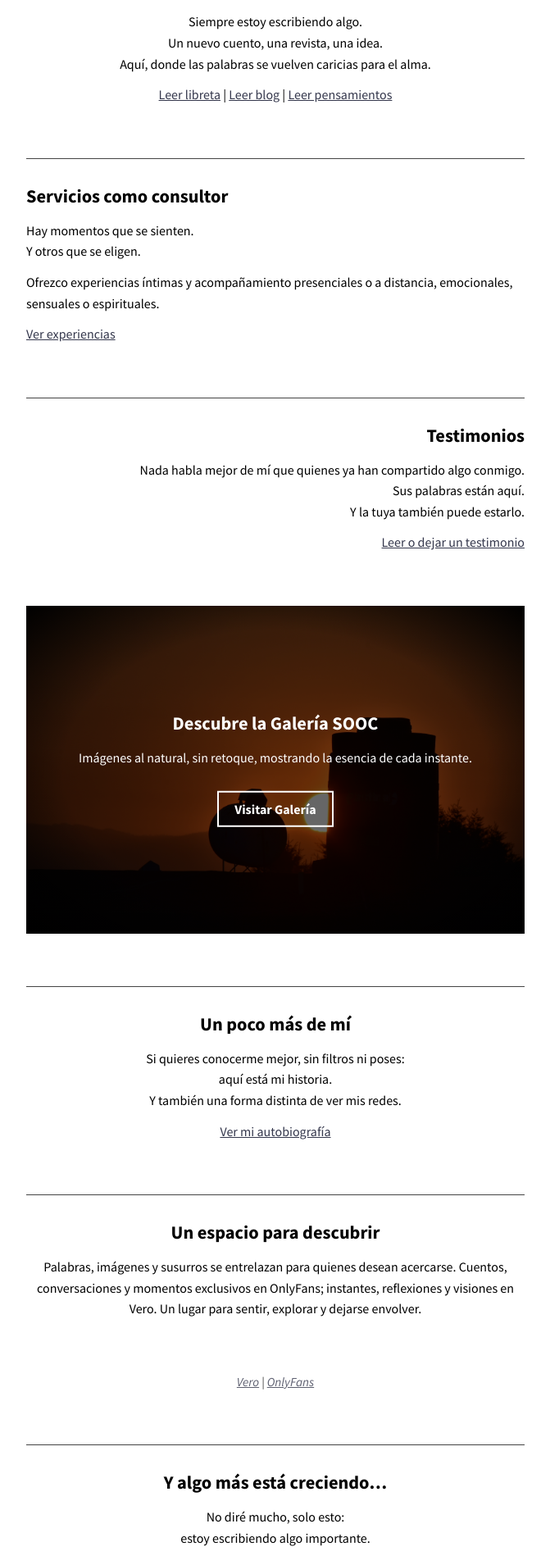
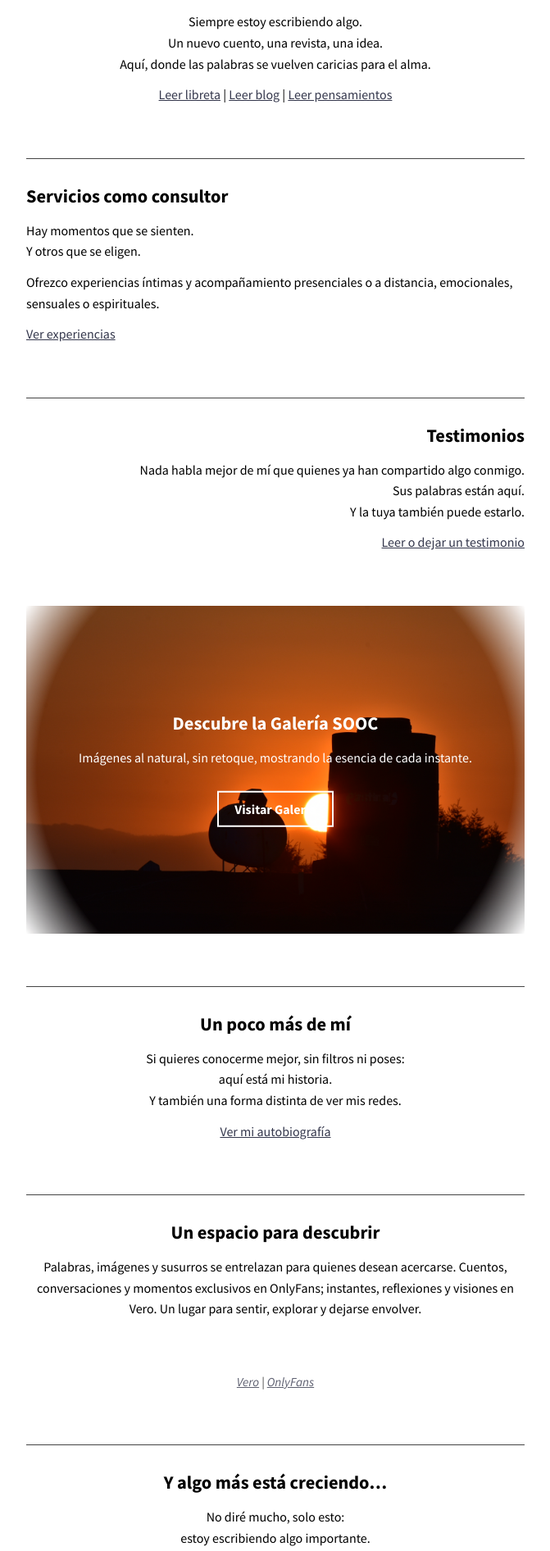
Before and after one commit to KajiiNarumi/iasuarezv, a Jekyll site: the page built from index.html, in a window 1280 px wide. Shown: the part 923-2815 px from the top of the page at 82% size, without its empty margins (304-975 px from the left). Built offline with Jekyll 4.4.1, drawn with Linux system fonts in a browser that asks for light colours; nearby versions of some CDN libraries; the list of posts is cut into pages by our own code.

Commit message:
Update index.html

```diff
--- a/index.html
+++ b/index.html
@@ -197,23 +195,24 @@ document.addEventListener("DOMContentLoaded", function() {
   height: 100%;
   background-size: cover;
   background-position: center;
-  filter: brightness(0.4); /* oscurece para que el texto resalte */
   transition: background-image 0.5s ease-in-out;
   z-index: 1;
   border-radius: 0;
-}
 
-.galeria-aleatoria::before {
-  content: "";
-  position: absolute;
-  inset: 0;
-  background: radial-gradient(ellipse at center, rgba(0,0,0,0) 60%, #000 100%);
-  z-index: 2;
+  /* Viñeteado transparente que se funde con el fondo */
+  mask-image: radial-gradient(circle, rgba(0,0,0,1) 80%, rgba(0,0,0,0) 100%);
+  mask-repeat: no-repeat;
+  mask-position: center;
+  mask-size: cover;
+  -webkit-mask-image: radial-gradient(circle, rgba(0,0,0,1) 80%, rgba(0,0,0,0) 100%);
+  -webkit-mask-repeat: no-repeat;
+  -webkit-mask-position: center;
+  -webkit-mask-size: cover;
 }
 
 .galeria-texto {
   position: relative;
-  z-index: 3;
+  z-index: 2;
   color: #fff;
   text-align: center;
   top: 50%;
```
Also changed, not shown: other parts of index.html (+0 -2 lines).
